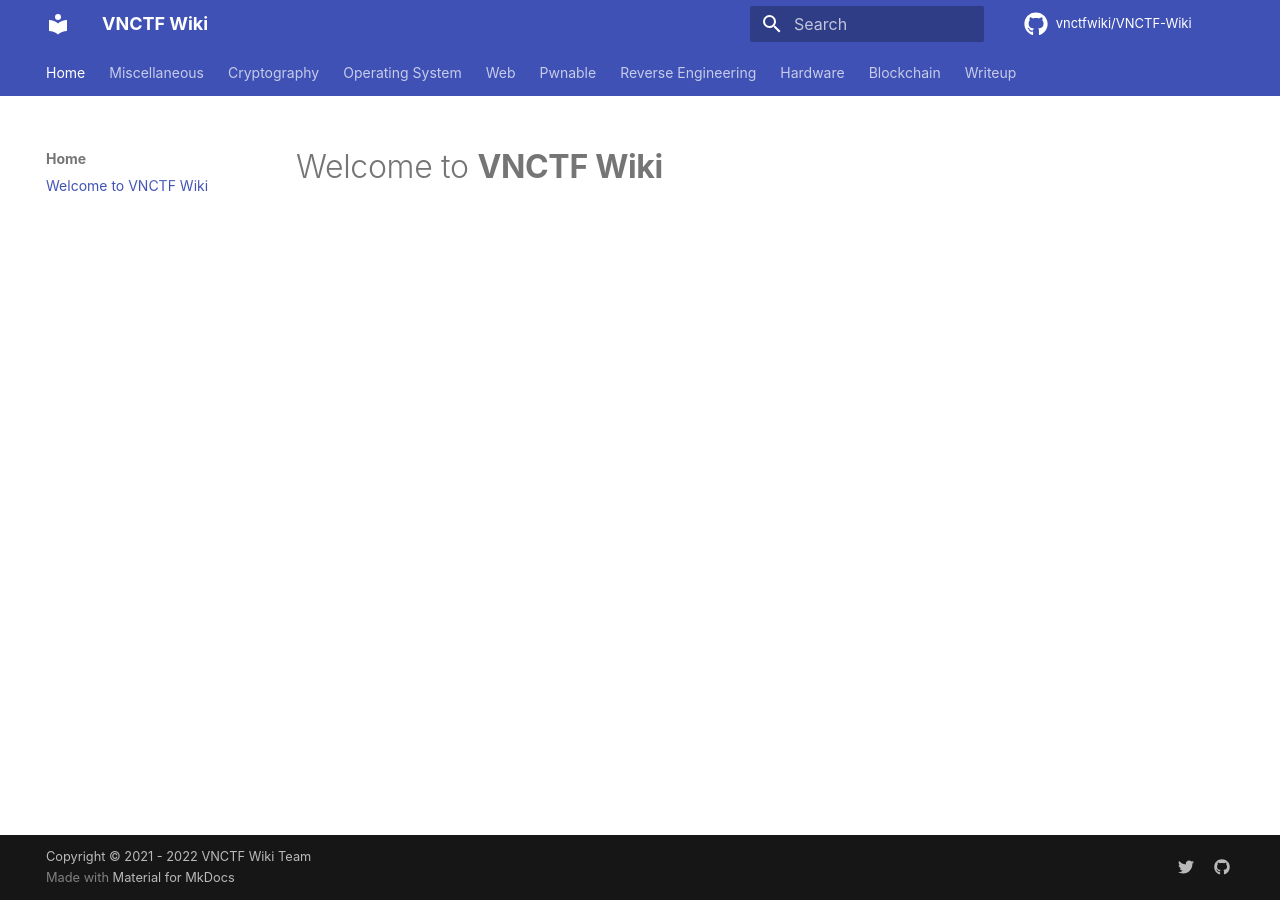
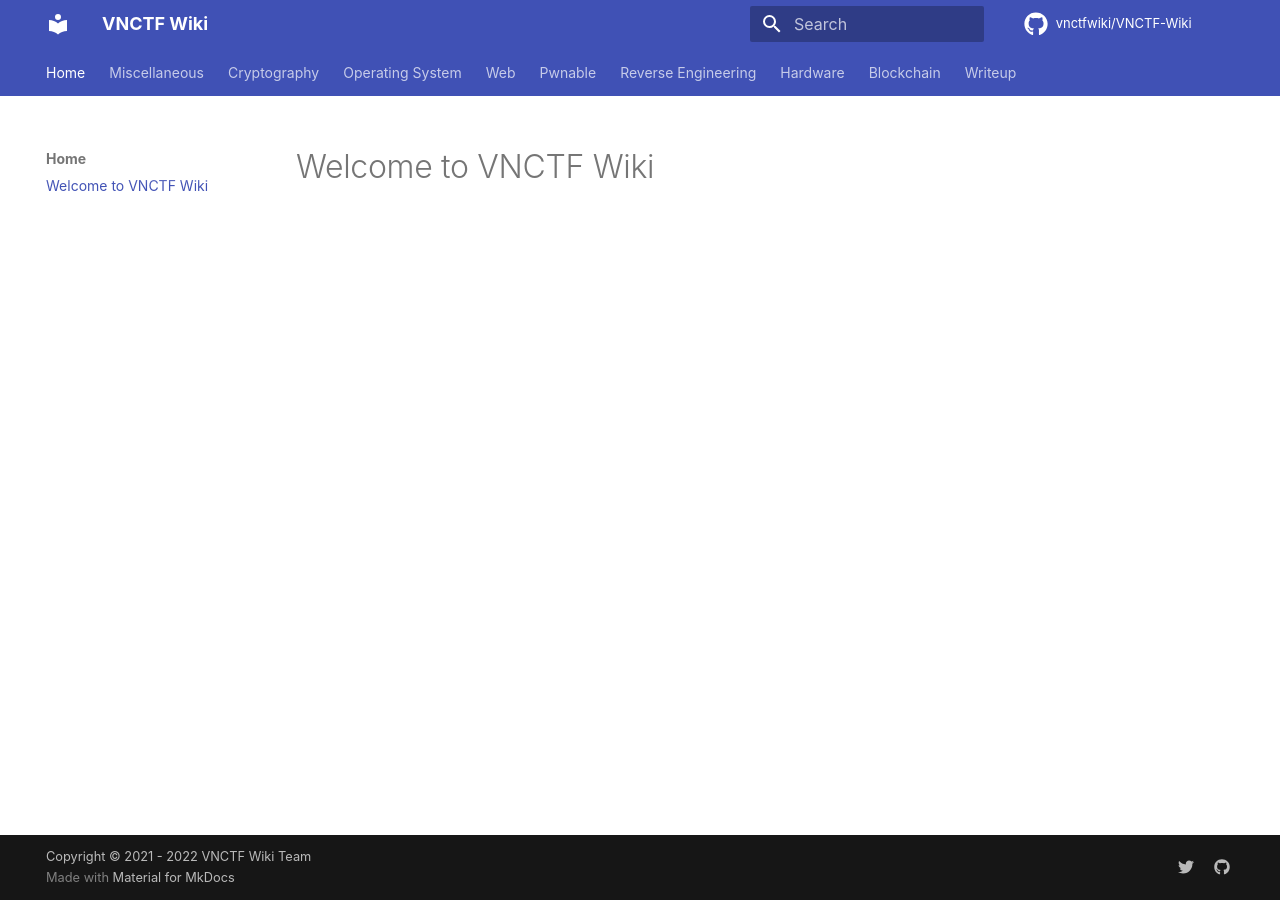
Before and after one commit to vnctfwiki/vnctfwiki.github.io, an MkDocs documentation site: the page built from docs/index.md, in a window 1280 px wide. Built offline with MkDocs 1.6.1 and Material for MkDocs 9.7.7, drawn with Linux system fonts in a browser that asks for light colours; some web fonts are replaced; comment, search, counter and statistics services are not loaded.

```diff
--- a/docs/index.md
+++ b/docs/index.md
@@ -1 +1 @@
-# Welcome to **VNCTF Wiki**
+# Welcome to VNCTF Wiki
```
